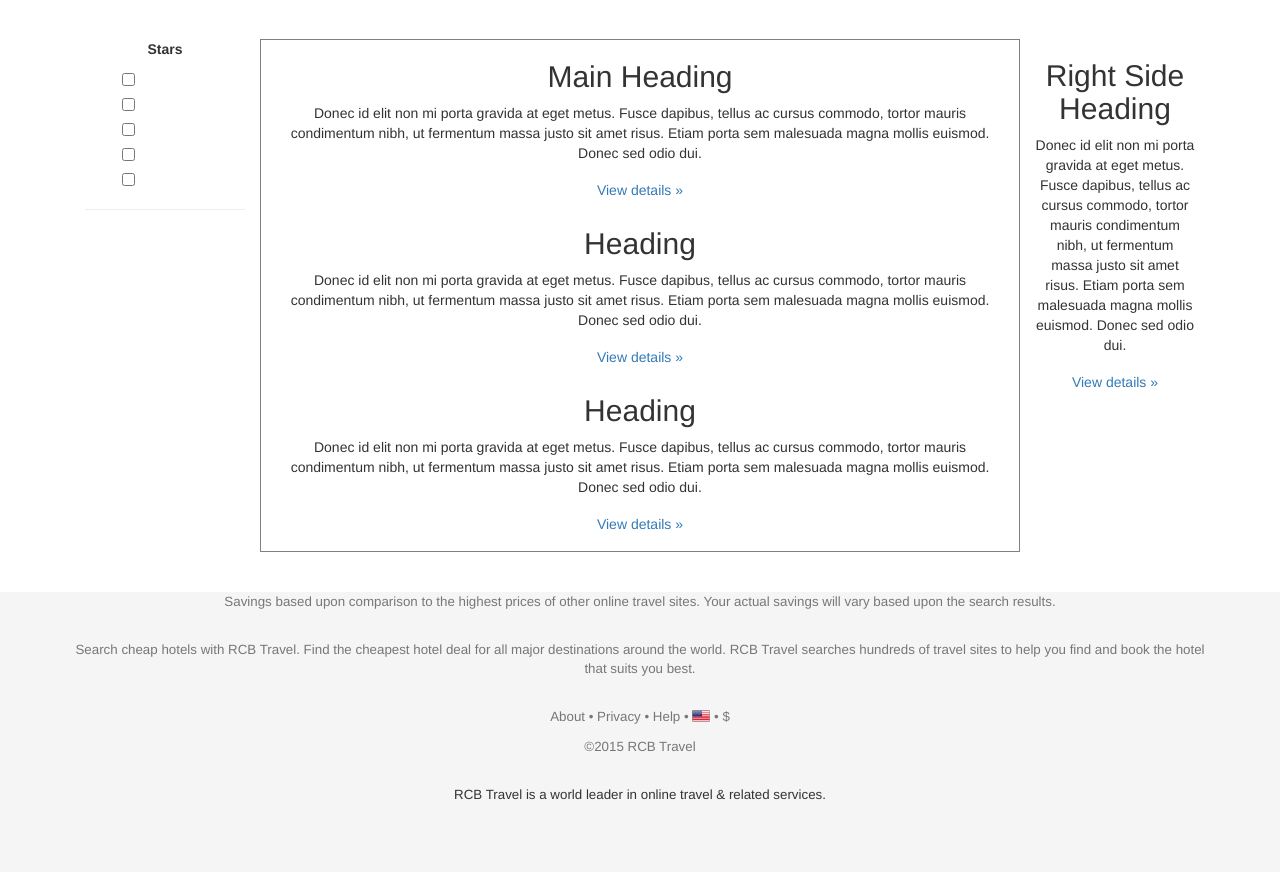
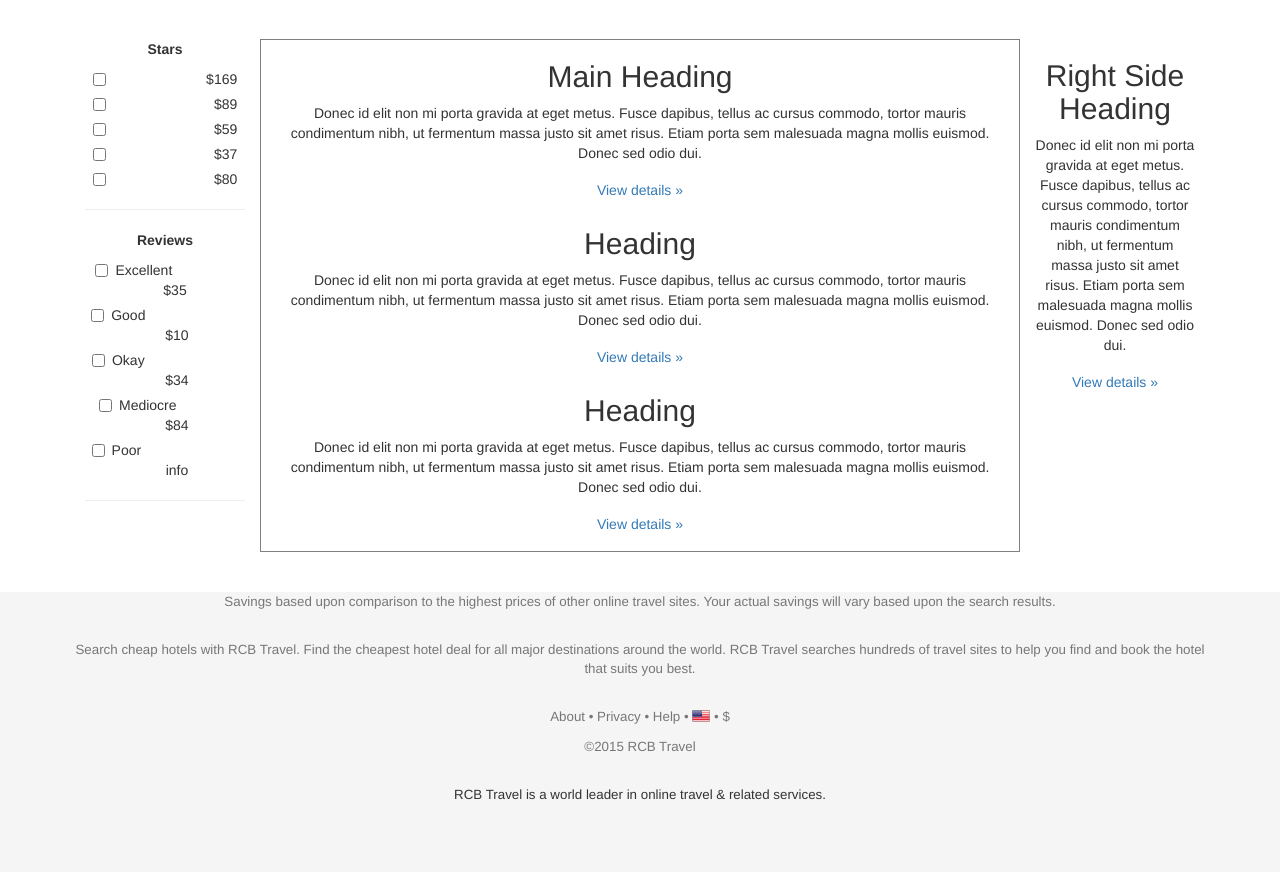
Before and after one commit to Shreyp/hw-hotels, a PHP site: page /comparison.html in a window 1280 px wide. Shown: the part 51-923 px from the top of the page. Run offline with PHP 8.4, Linux system fonts and the light colour scheme; some libraries are stand-ins or nearby versions; some web fonts are replaced.

Commit message:
added section to select hotels by reviews

```diff
--- a/comparison.html
+++ b/comparison.html
@@ -41,14 +41,13 @@
           Stars
         </strong>
           </p>
-          <p>
             <div class="checkbox">
               <label>
                 <input type="checkbox" value="">
                 <span class="glyphicon glyphicon-star"></span><span class="glyphicon glyphicon-star"></span>
                 <span class="glyphicon glyphicon-star"></span>
                 <span class="glyphicon glyphicon-star"></span>
-                <span class="glyphicon glyphicon-star"></span></label>
+                <span class="glyphicon glyphicon-star"></span> &nbsp; &nbsp; &nbsp; $169</label>
             </div>
             <div class="checkbox">
               <label>
@@ -56,7 +55,7 @@
                 <span class="glyphicon glyphicon-star"></span><span class="glyphicon glyphicon-star"></span>
                 <span class="glyphicon glyphicon-star"></span>
                 <span class="glyphicon glyphicon-star"></span>
-                <span class="glyphicon glyphicon-star-empty"></span></label>
+                <span class="glyphicon glyphicon-star-empty"></span> &nbsp; &nbsp; &nbsp; &nbsp; $89</label>
             </div>
             <div class="checkbox">
               <label>
@@ -64,7 +63,7 @@
                 <span class="glyphicon glyphicon-star"></span><span class="glyphicon glyphicon-star"></span>
                 <span class="glyphicon glyphicon-star"></span>
                 <span class="glyphicon glyphicon-star-empty"></span>
-                <span class="glyphicon glyphicon-star-empty"></span></label>
+                <span class="glyphicon glyphicon-star-empty"></span>  &nbsp; &nbsp; &nbsp; &nbsp; $59</label>
             </div>
             <div class="checkbox">
               <label>
@@ -72,18 +71,47 @@
                 <span class="glyphicon glyphicon-star"></span><span class="glyphicon glyphicon-star"></span>
                 <span class="glyphicon glyphicon-star-empty"></span>
                 <span class="glyphicon glyphicon-star-empty"></span>
-                <span class="glyphicon glyphicon-star-empty"></span></label>
+                <span class="glyphicon glyphicon-star-empty"></span>  &nbsp; &nbsp; &nbsp; &nbsp; $37</label>
             </div>
             <div class="checkbox">
               <label>
                 <input type="checkbox" value="">
-                <span class="glyphicon glyphicon-star"></span><span class="glyphicon glyphicon-star-empty"></span>
+                <span class="glyphicon glyphicon-star-empty"></span><span class="glyphicon glyphicon-star-empty"></span>
                 <span class="glyphicon glyphicon-star-empty"></span>
                 <span class="glyphicon glyphicon-star-empty"></span>
-                <span class="glyphicon glyphicon-star-empty"></span></label>
+                <span class="glyphicon glyphicon-star-empty"></span>  &nbsp; &nbsp; &nbsp; &nbsp; $80</label>
             </div>
+         <hr />
+         <p>
+            <strong>
+          Reviews
+        </strong>
           </p>
-         <hr />
+            <div class="checkbox">
+              <label>
+                <input type="checkbox" value="">
+                Excellent &nbsp; &nbsp; &nbsp; &nbsp; &nbsp; &nbsp; &nbsp; &nbsp; $35</label>
+            </div>
+            <div class="checkbox">
+              <label>
+                <input type="checkbox" value="">
+                Good &nbsp; &nbsp; &nbsp; &nbsp; &nbsp; &nbsp; &nbsp; &nbsp; &nbsp; &nbsp; &nbsp; &nbsp; &nbsp;$10</label>
+            </div>
+            <div class="checkbox">
+              <label>
+                <input type="checkbox" value="">
+                Okay &nbsp; &nbsp; &nbsp; &nbsp; &nbsp; &nbsp; &nbsp; &nbsp; &nbsp; &nbsp; &nbsp; &nbsp; &nbsp;$34</label>
+            </div>
+            <div class="checkbox">
+              <label>
+                <input type="checkbox" value="">Mediocre &nbsp; &nbsp; &nbsp; &nbsp; &nbsp; &nbsp; &nbsp; &nbsp;$84</label>
+            </div>
+             <div class="checkbox">
+              <label>
+                <input type="checkbox" value="">
+                Poor &nbsp; &nbsp;&nbsp; &nbsp; &nbsp; &nbsp; &nbsp; &nbsp; &nbsp; &nbsp; &nbsp; &nbsp; &nbsp; &nbsp;info</label>
+            </div>
+             <hr />
         </div>
         <div class="col-md-8" id="mainContent">
           <h2>
--- a/css/hotels.css
+++ b/css/hotels.css
@@ -39,3 +39,8 @@ body {
 #mainContent {
   border: solid grey 1px;
 }
+
+.checkbox {
+  float: left
+  clear: left;
+  ;}
```
